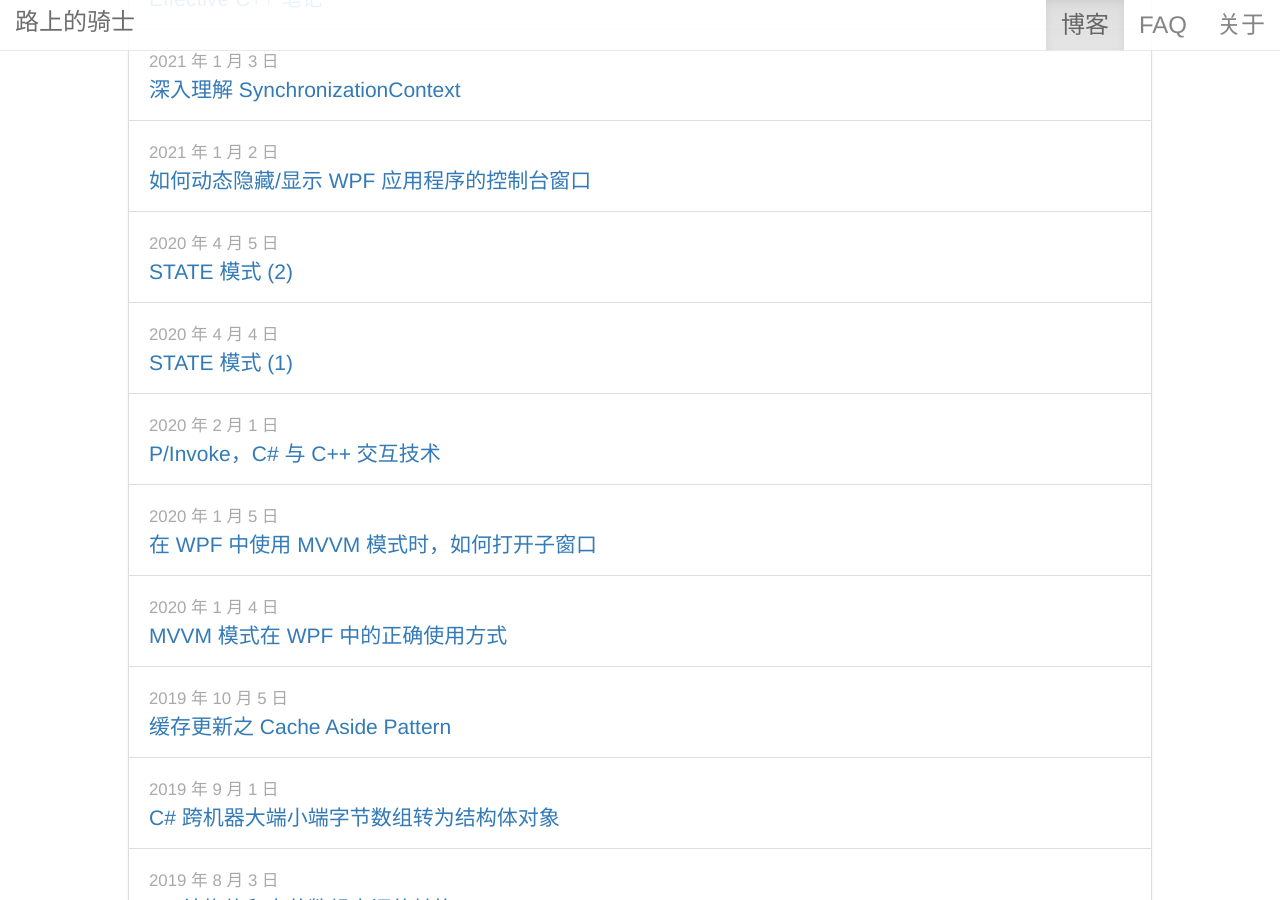
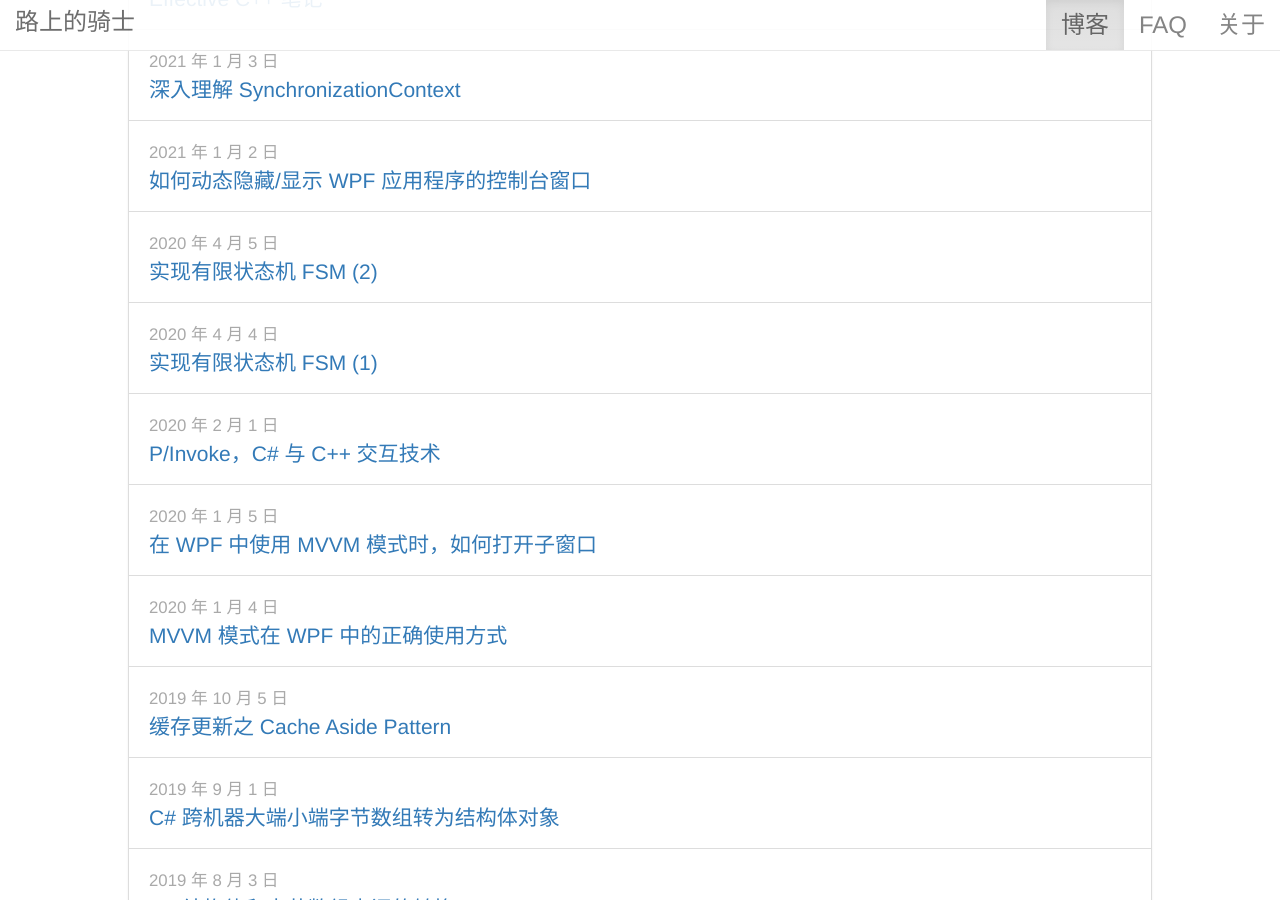
Before and after one commit to luli100/luli100.github.io, a Jekyll site: the page built from index.html, in a window 1280 px wide and 900 px high, scrolled down 2033 px. Built offline with Jekyll 4.4.1, drawn with Linux system fonts in a browser that asks for light colours.

Commit message:
finite state machine

```diff
--- a/_posts/2020-04-04-state-pattern.md
+++ b/_posts/2020-04-04-finate-state-machine-1.md
@@ -1,6 +1,6 @@
 ---
 layout: post
-title: STATE 模式 (1)
+title: 实现有限状态机 FSM (1)
 enable: true
 ---
 
--- a/_posts/2020-04-05-state-pattern-2.md
+++ b/_posts/2020-04-05-finate-state-machine-2.md
@@ -1,6 +1,6 @@
 ---
 layout: post
-title: STATE 模式 (2)
+title: 实现有限状态机 FSM (2)
 enable: true
 ---
 
```
Also changed, not shown: _posts/2020-03-03-github-flow.md (added, +5 -0 lines).
